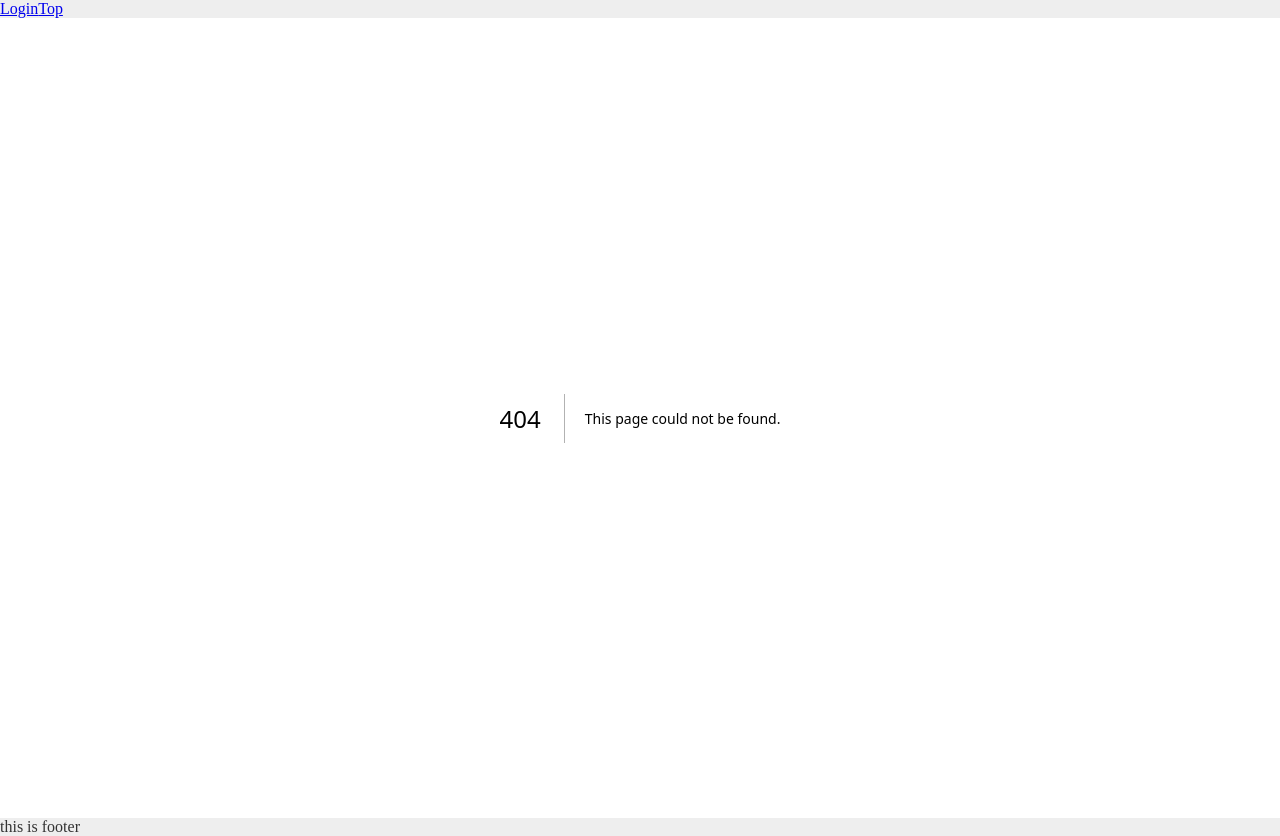
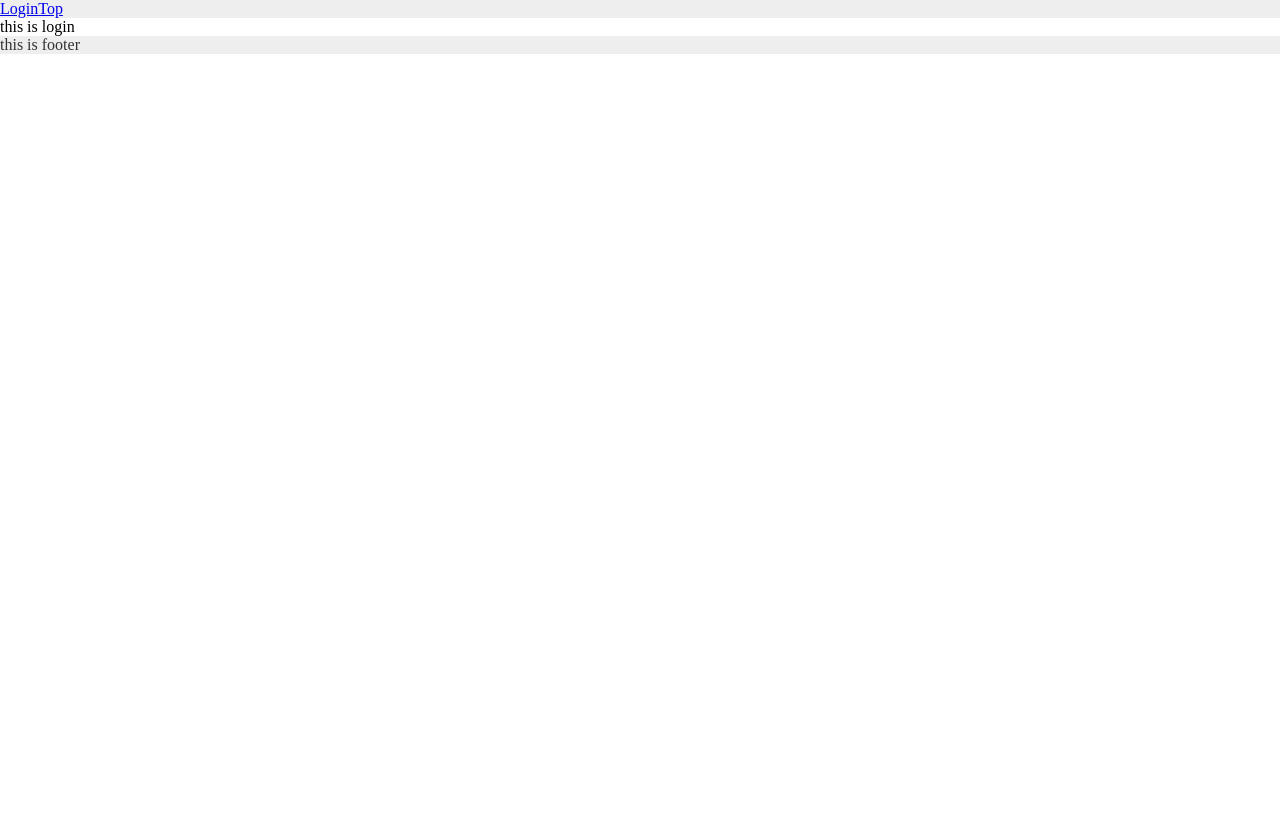
Before and after one commit to syxnji/ShareMd, a Next.js app: page /login in a window 1280 px wide. Before the commit this address had no page. After the commit the page ends 800 px from the top, so only its background shows below. Built offline with nearby package versions, Linux system fonts and the light colour scheme.

Commit message:
ページ追加 login

```diff
--- /dev/null
+++ b/src/app/login/page.jsx
@@ -0,0 +1,9 @@
+export default function Login() {
+    return (
+        <main>
+            <div>
+                <p>this is login</p>
+            </div>
+        </main>
+    )
+}
```
